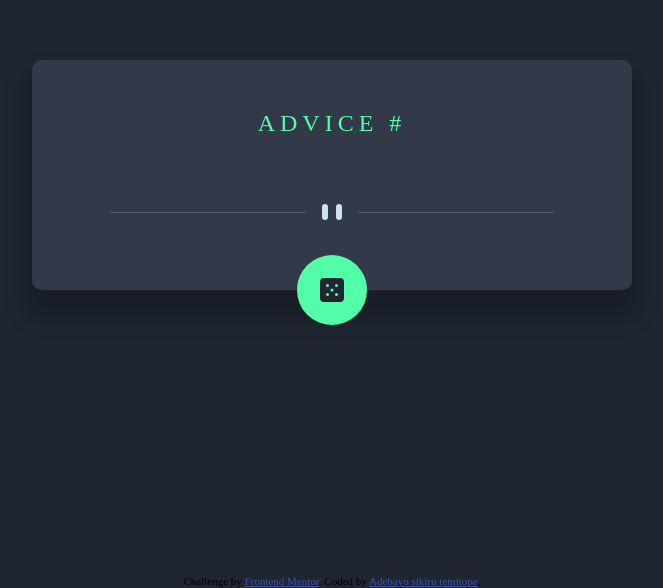
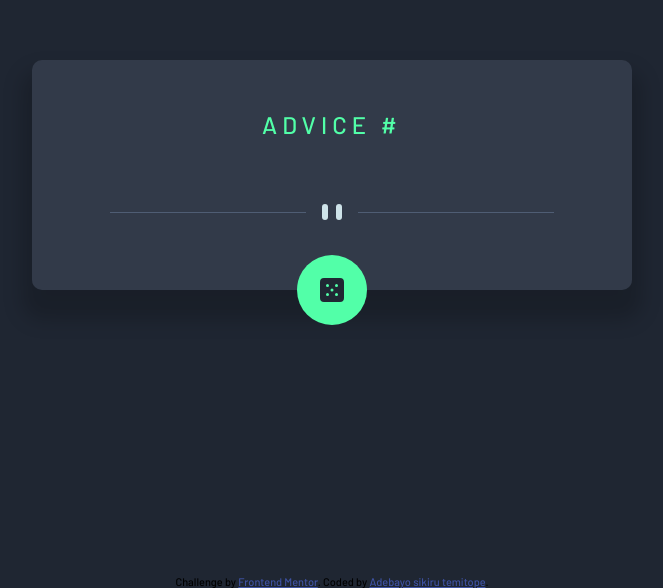
Before and after one commit to herdhebayor/Advice-generator-from-frontendmentor.io-, a plain HTML site: page index.html in a window 1280 px wide. Shown: the part 225-813 px from the top of the page, without its empty margins (308-971 px from the left). Drawn offline with Linux system fonts and the light colour scheme.

Commit message:
font styling

```diff
--- a/style.css
+++ b/style.css
@@ -1,5 +1,5 @@
 
-
+  @import url('https://fonts.googleapis.com/css2?family=Barlow:wght@300;500&family=Fraunces:ital,opsz,wght@0,9..144,700;0,9..144,800;1,9..144,300&family=Manrope:wght@500&family=Montserrat:wght@500&family=Space+Mono&family=Ubuntu&display=swap');
 
 *{
   box-sizing: border-box;
@@ -9,6 +9,7 @@
 html,body{
   background: hsl(218, 23%, 16%);
   /* background:hsl(217, 19%, 38%) ; */
+  font-family: 'Barlow', sans-serif;
 }
 main , .dice, .advice-text{
   display: flex;
```
